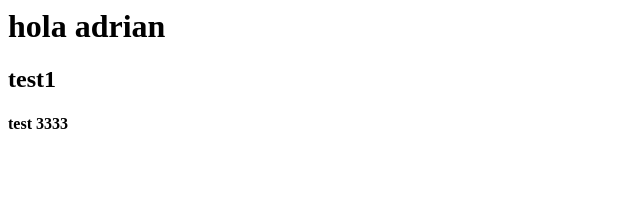
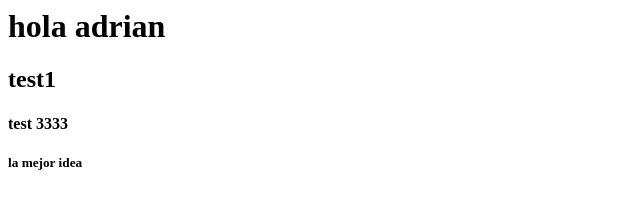
Before and after one commit to TreceSeis/test, a plain HTML site: page index.html in a window 1280 px wide. Shown: the full height of the page, 0-640 px from the left. Drawn offline with Linux system fonts and the light colour scheme.

Commit message:
la mejor idea

```diff
--- a/index.html
+++ b/index.html
@@ -1,3 +1,4 @@
 <h1>hola adrian</h1>
 <h2>test1</h2>
 <h4>test 3333</h4>
+<h5>la mejor idea</h5>
```
